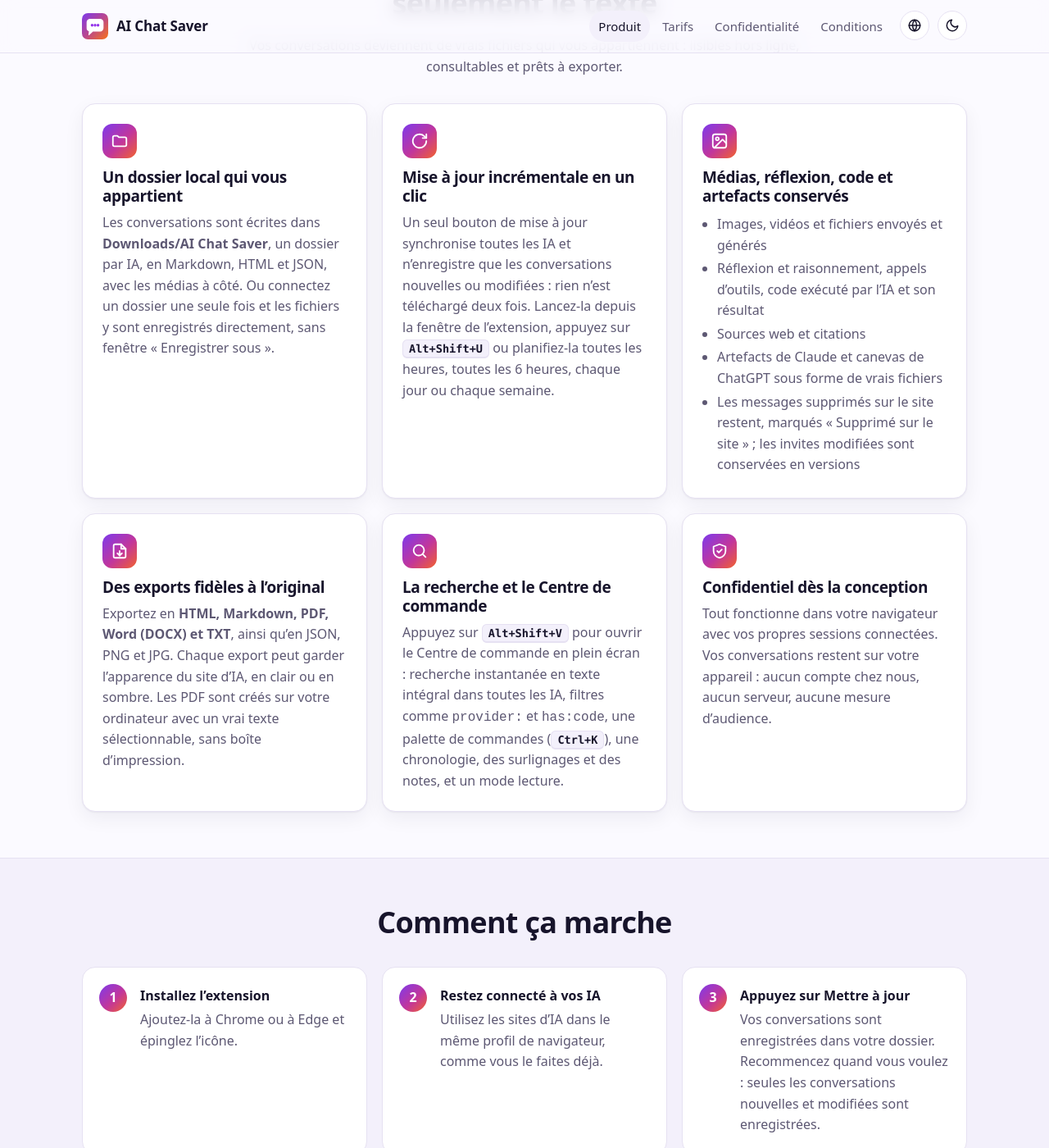
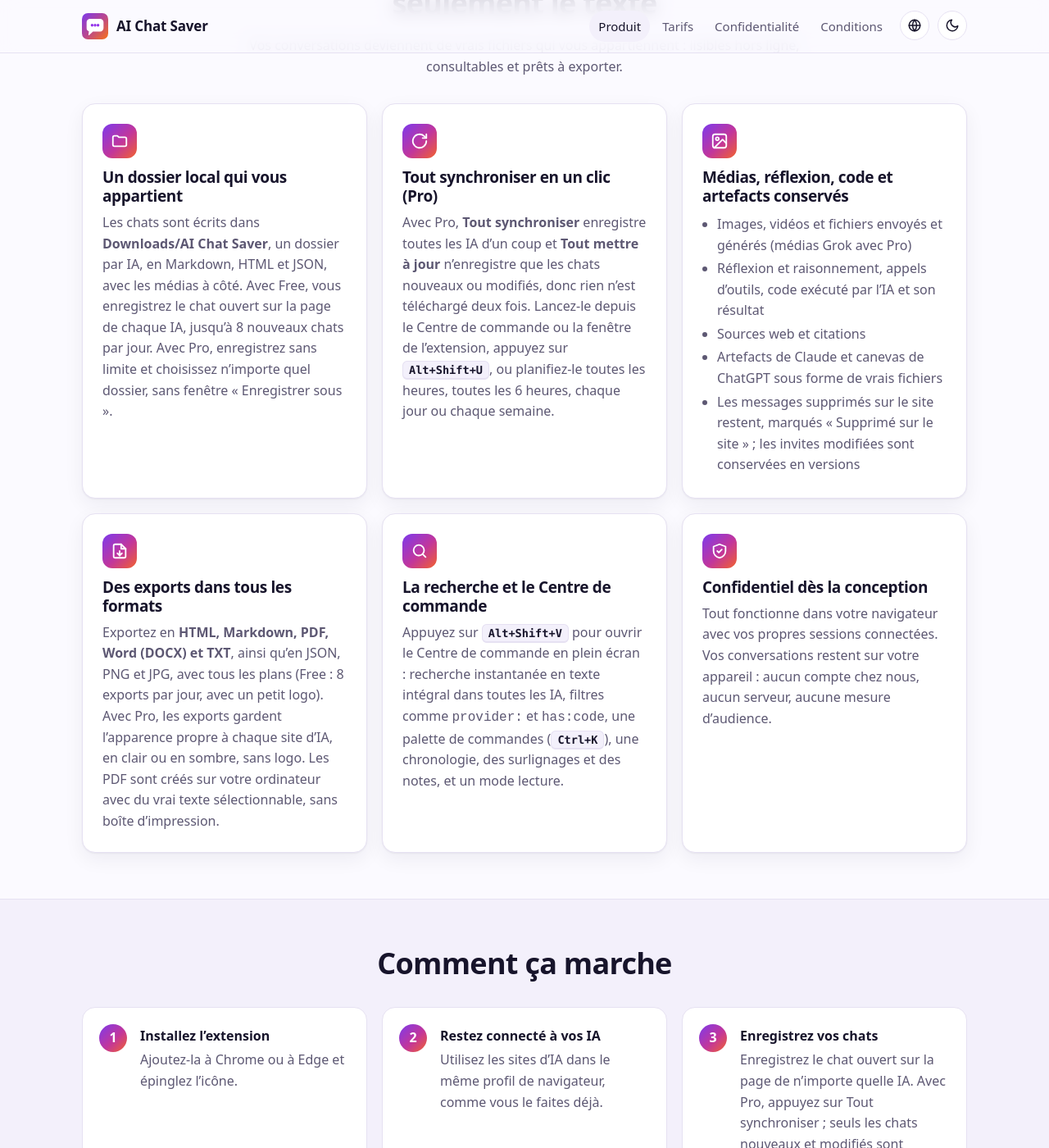
Before and after one commit to aichatsaver/aichatsaver.github.io, a Jekyll site: the page built from fr/index.html, in a window 1280 px wide and 1400 px high, scrolled down 1388 px. Shown: the whole window at 82% size. Built offline with Jekyll 4.4.1, drawn with Linux system fonts in a browser that asks for light colours; some of the changed text lies outside the part shown.

Commit message:
Site: v2.14 Free/Pro texts (fr)

```diff
--- a/_data/i18n/fr.yml
+++ b/_data/i18n/fr.yml
@@ -29,22 +29,25 @@ stores:
   version: Version %version%
 meta:
   tagline: Enregistrez chaque conversation d’IA dans un dossier sur votre propre ordinateur.
-  description: AI Chat Saver est une extension de navigateur qui enregistre vos conversations de 18 assistants d’IA dans un dossier local, avec mise à jour en un clic, recherche et exports fidèles aux sites d’origine.
+  description: "AI Chat Saver est une extension de navigateur qui enregistre vos chats de 18 assistants IA dans un dossier local, avec recherche et exports dans tous les formats. Pro ajoute la synchronisation de toutes les IA en un clic et des exports fidèles aux sites d’origine."
   pro_status: Pro — bientôt disponible
   free_features:
   - "Les 18 IA"
   - "Centre de commande pour voir vos chats"
-  - "8 enregistrements par jour"
+  - "Enregistrement manuel du chat ouvert"
+  - "8 nouveaux chats par jour"
   - "8 exports par jour, tout format"
+  - "Studio et surlignages"
   - "Médias de toutes les IA (sauf Grok)"
   - "Enregistrement dans Téléchargements"
   - "Petit logo en filigrane"
   pro_features:
   - "Tout ce qu’offre Free"
+  - "« Tout synchroniser » depuis le Centre de commande"
   - "Enregistrements et exports illimités"
   - "Sans filigrane"
   - "Apparence originale de l’IA"
-  - "Synchro, synchro auto et planifications"
+  - "Synchro auto et planifications"
   - "Médias Grok et récupération des chats supprimés"
   - "N’importe quel dossier"
   - "Une clé par appareil"
@@ -54,25 +57,25 @@ home:
   h1_a: 'Chaque conversation d’IA, '
   h1_b: enregistrée sur votre ordinateur
   h1_c: .
-  lede: '%name% est une extension de navigateur qui enregistre vos conversations de 18 assistants d’IA dans un dossier sur votre propre ordinateur. Un clic suffit pour tout mettre à jour, et rien ne quitte votre appareil.'
+  lede: "%name% est une extension de navigateur qui enregistre vos chats de 18 assistants IA dans un dossier sur votre propre ordinateur. Enregistrez le chat ouvert en un clic ; avec Pro, un clic synchronise toutes les IA. Rien ne quitte votre appareil."
   hero_note: Pour Google Chrome et Microsoft Edge.
   ais_h2: Compatible avec 18 IA
   ais_p: Connectez-vous comme d’habitude aux IA que vous utilisez dans votre navigateur. %name% enregistre les conversations de chacune dans son propre dossier.
   features_h2: Tout le contenu de la conversation, pas seulement le texte
   features_p: 'Vos conversations deviennent de vrais fichiers qui vous appartiennent : lisibles hors ligne, consultables et prêts à exporter.'
   f1_h: Un dossier local qui vous appartient
-  f1_p: Les conversations sont écrites dans <strong>Downloads/AI Chat Saver</strong>, un dossier par IA, en Markdown, HTML et JSON, avec les médias à côté. Ou connectez un dossier une seule fois et les fichiers y sont enregistrés directement, sans fenêtre « Enregistrer sous ».
-  f2_h: Mise à jour incrémentale en un clic
-  f2_p: 'Un seul bouton de mise à jour synchronise toutes les IA et n’enregistre que les conversations nouvelles ou modifiées : rien n’est téléchargé deux fois. Lancez-la depuis la fenêtre de l’extension, appuyez sur <kbd>Alt+Shift+U</kbd> ou planifiez-la toutes les heures, toutes les 6 heures, chaque jour ou chaque semaine.'
+  f1_p: "Les chats sont écrits dans <strong>Downloads/AI Chat Saver</strong>, un dossier par IA, en Markdown, HTML et JSON, avec les médias à côté. Avec Free, vous enregistrez le chat ouvert sur la page de chaque IA, jusqu’à 8 nouveaux chats par jour. Avec Pro, enregistrez sans limite et choisissez n’importe quel dossier, sans fenêtre « Enregistrer sous »."
+  f2_h: "Tout synchroniser en un clic (Pro)"
+  f2_p: "Avec Pro, <strong>Tout synchroniser</strong> enregistre toutes les IA d’un coup et <strong>Tout mettre à jour</strong> n’enregistre que les chats nouveaux ou modifiés, donc rien n’est téléchargé deux fois. Lancez-le depuis le Centre de commande ou la fenêtre de l’extension, appuyez sur <kbd>Alt+Shift+U</kbd>, ou planifiez-le toutes les heures, toutes les 6 heures, chaque jour ou chaque semaine."
   f3_h: Médias, réflexion, code et artefacts conservés
   f3_items:
-  - Images, vidéos et fichiers envoyés et générés
+  - "Images, vidéos et fichiers envoyés et générés (médias Grok avec Pro)"
   - Réflexion et raisonnement, appels d’outils, code exécuté par l’IA et son résultat
   - Sources web et citations
   - Artefacts de Claude et canevas de ChatGPT sous forme de vrais fichiers
   - Les messages supprimés sur le site restent, marqués « Supprimé sur le site » ; les invites modifiées sont conservées en versions
-  f4_h: Des exports fidèles à l’original
-  f4_p: Exportez en <strong>HTML, Markdown, PDF, Word (DOCX) et TXT</strong>, ainsi qu’en JSON, PNG et JPG. Chaque export peut garder l’apparence du site d’IA, en clair ou en sombre. Les PDF sont créés sur votre ordinateur avec un vrai texte sélectionnable, sans boîte d’impression.
+  f4_h: "Des exports dans tous les formats"
+  f4_p: "Exportez en <strong>HTML, Markdown, PDF, Word (DOCX) et TXT</strong>, ainsi qu’en JSON, PNG et JPG, avec tous les plans (Free : 8 exports par jour, avec un petit logo). Avec Pro, les exports gardent l’apparence propre à chaque site d’IA, en clair ou en sombre, sans logo. Les PDF sont créés sur votre ordinateur avec du vrai texte sélectionnable, sans boîte d’impression."
   f5_h: La recherche et le Centre de commande
   f5_p: 'Appuyez sur <kbd>%shortcut%</kbd> pour ouvrir le Centre de commande en plein écran : recherche instantanée en texte intégral dans toutes les IA, filtres comme <code>provider:</code> et <code>has:code</code>, une palette de commandes (<kbd>Ctrl+K</kbd>), une chronologie, des surlignages et des notes, et un mode lecture.'
   f6_h: Confidentiel dès la conception
@@ -83,8 +86,8 @@ home:
     d: Ajoutez-la à Chrome ou à Edge et épinglez l’icône.
   - t: Restez connecté à vos IA
     d: Utilisez les sites d’IA dans le même profil de navigateur, comme vous le faites déjà.
-  - t: Appuyez sur Mettre à jour
-    d: 'Vos conversations sont enregistrées dans votre dossier. Recommencez quand vous voulez : seules les conversations nouvelles et modifiées sont enregistrées.'
+  - t: "Enregistrez vos chats"
+    d: "Enregistrez le chat ouvert sur la page de n’importe quelle IA. Avec Pro, appuyez sur Tout synchroniser ; seuls les chats nouveaux et modifiés sont enregistrés."
   priv_eyebrow: Confidentialité
   priv_h2: Vos conversations ne nous parviennent jamais
   priv_p: '%name% lit vos conversations via votre navigateur, sur les sites d’IA auxquels vous êtes connecté, et les écrit uniquement dans votre propre dossier et dans le stockage local de votre navigateur. Lisez la <a href="%privacy_url%">Politique de confidentialité</a> complète (en anglais).'
@@ -103,6 +106,8 @@ home:
     a: Après chaque synchronisation, l’extension vérifie toutes les IA. Si un site a changé et que l’enregistrement ne fonctionne plus, vous recevez une notification et un bandeau, et une exécution défaillante n’écrase jamais une conversation correctement enregistrée.
   - q: Est-ce gratuit ?
     a: Oui, il existe un forfait Free. %pro_status%. Consultez les <a href="%pricing_url%">Tarifs</a>.
+  - q: "Puis-je être remboursé ?"
+    a: "Pro Annuel : remboursement intégral dans les 7 jours suivant votre premier paiement. Pro Mensuel n’est pas remboursable, mais vous pouvez résilier à tout moment et garder Pro jusqu’à la fin du mois payé."
   - q: J’ai perdu ma clé de licence ou mal saisi mon e-mail
     a: Écrivez à <a href="mailto:%email%">%email%</a> avec votre reçu de paiement. Nous corrigerons l’e-mail de votre licence et vous renverrons la clé.
   cta_h2: Gardez chaque conversation
```
